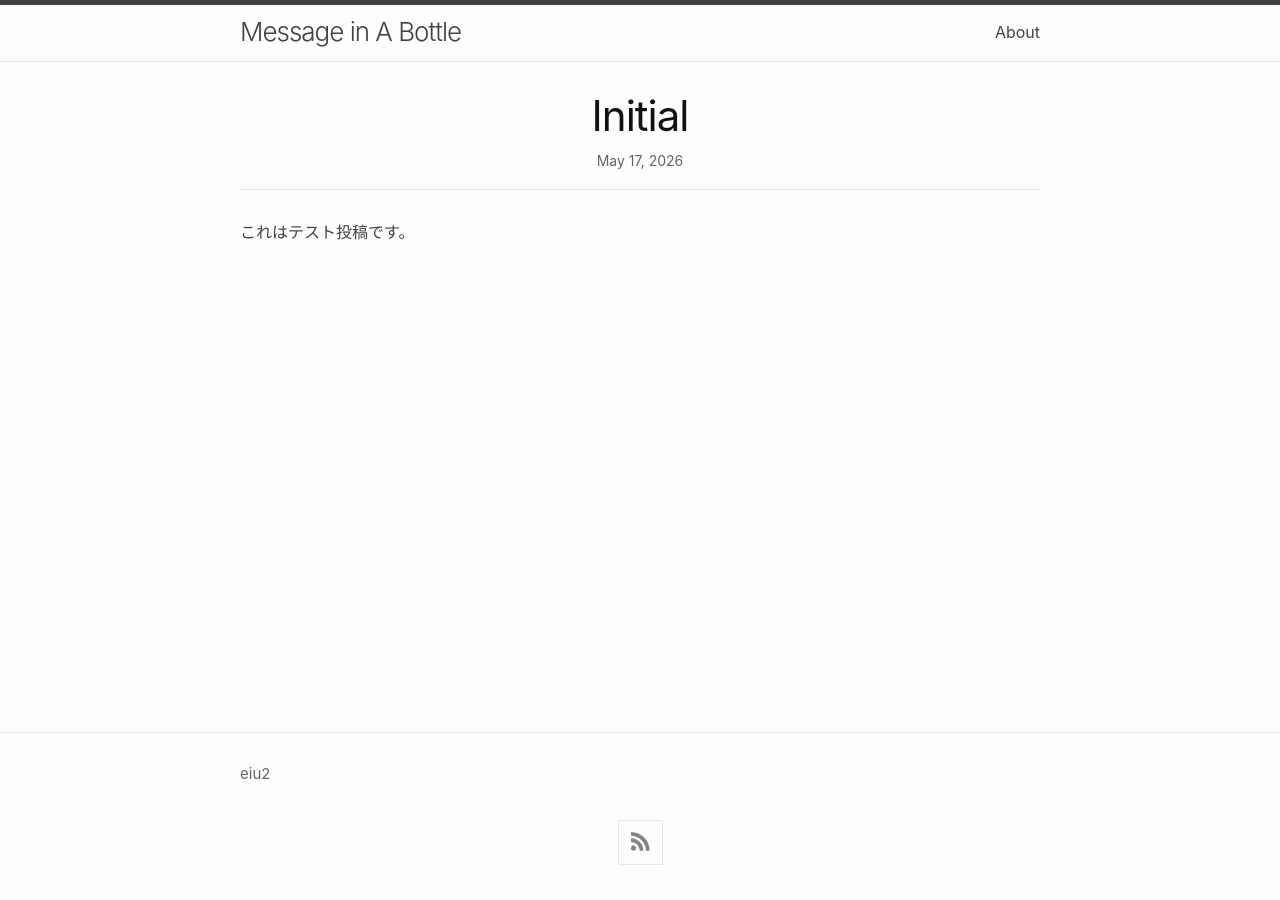
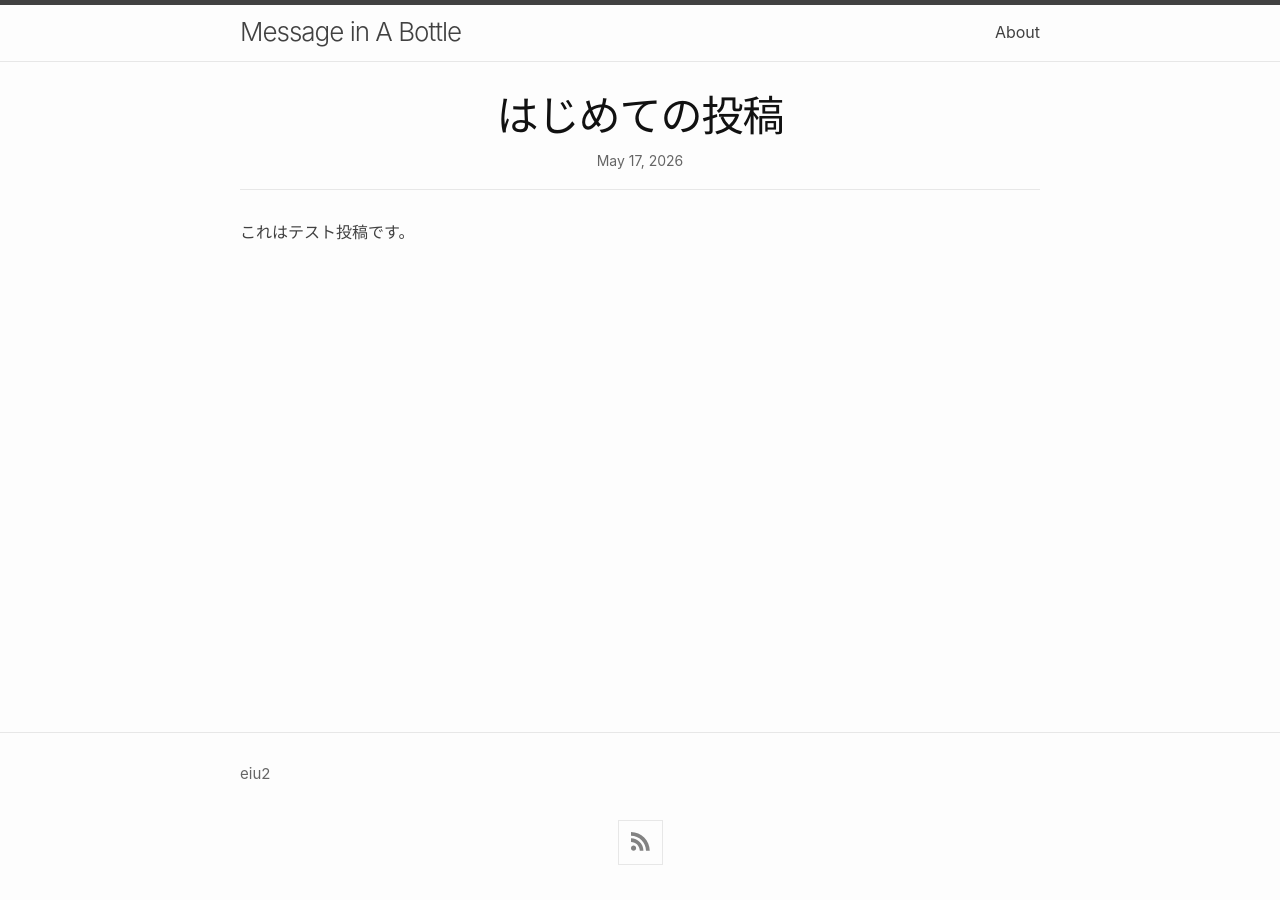
Before and after one commit to eiu2/eiu2.github.com, a Jekyll site: the page built from _posts/2026-05-17-initial.md, in a window 1280 px wide. Built offline with Jekyll 4.4.1, drawn with Linux system fonts in a browser that asks for light colours; nearby versions of some CDN libraries.

Commit message:
Update 2026-05-17-initial.md

```diff
--- a/_posts/2026-05-17-initial.md
+++ b/_posts/2026-05-17-initial.md
@@ -1,4 +1,5 @@
 ---
 layout: post
+title: はじめての投稿
 ---
 これはテスト投稿です。
```
